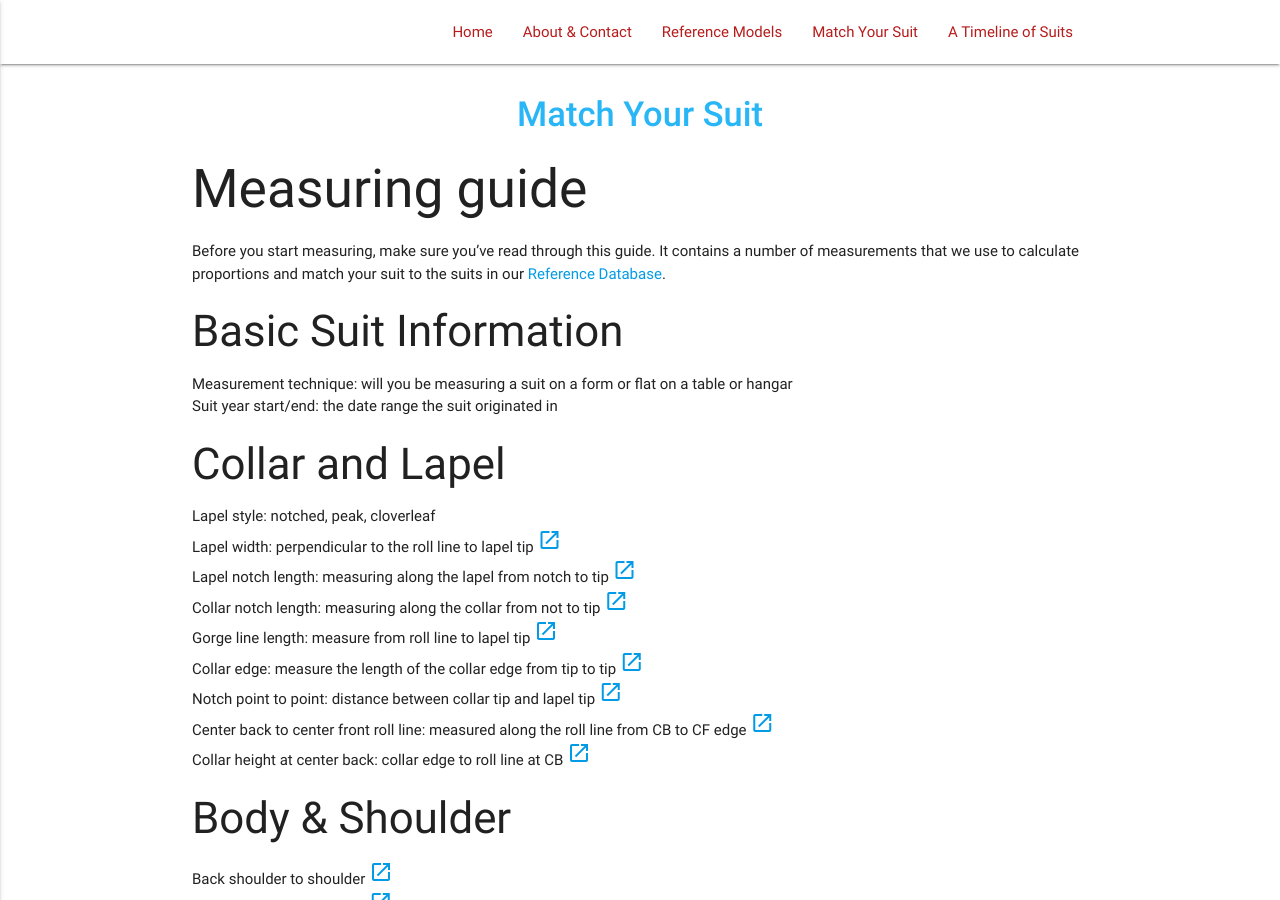
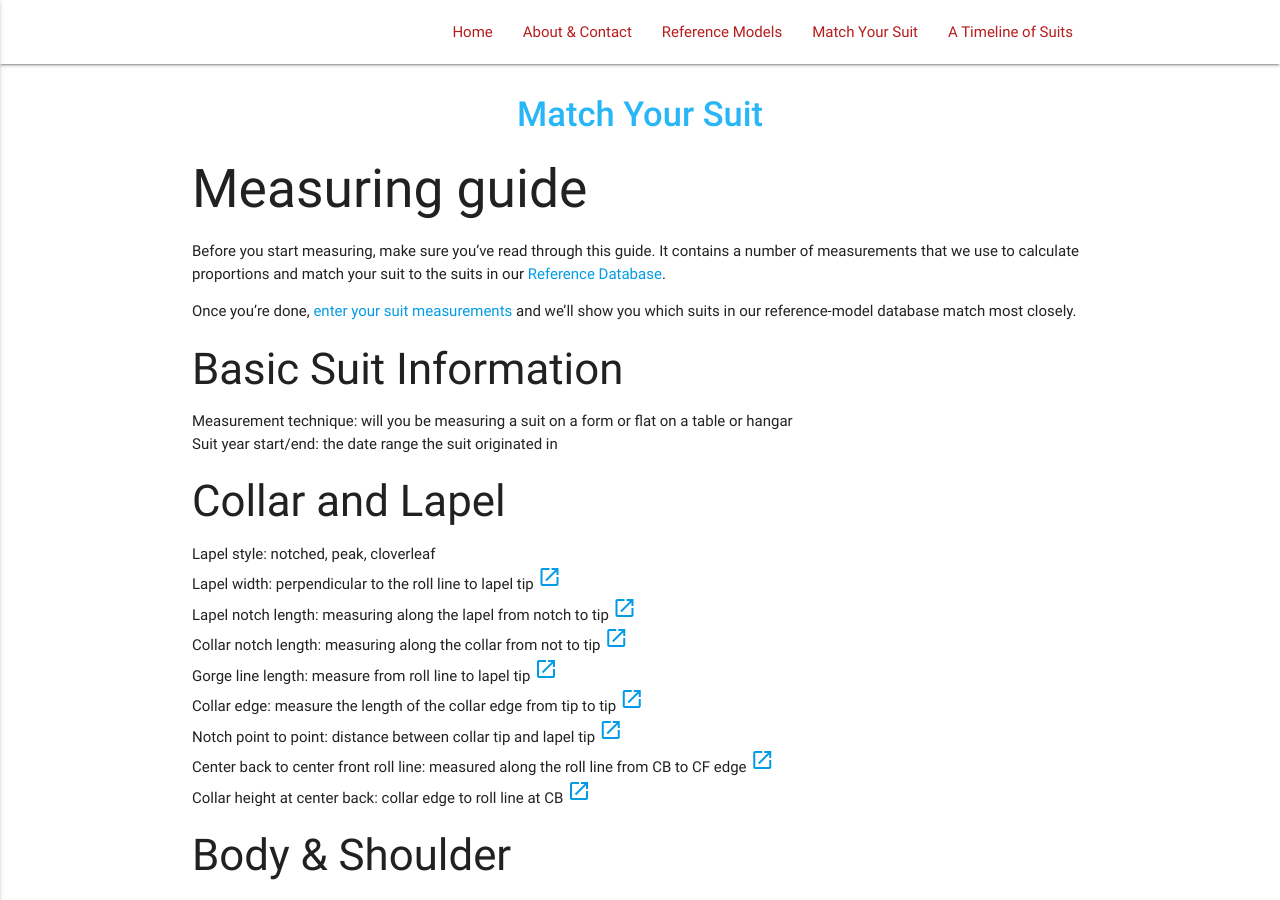
Before and after one commit to 20thCenturySuits/20thCenturySuits.github.io, a Jekyll site: the page built from pages/suitmatch.md, in a window 1280 px wide and 900 px high. Built offline with Jekyll 4.4.1, drawn with Linux system fonts in a browser that asks for light colours.

Commit message:
no message

```diff
--- a/pages/suitmatch.md
+++ b/pages/suitmatch.md
@@ -9,6 +9,8 @@ permalink: /suitmatch/
 ## Measuring guide
 
 Before you start measuring, make sure you've read through this guide. It contains a number of measurements that we use to calculate proportions and match your suit to the suits in our [Reference Database](/suitmatch).
+
+Once you're done, [enter your suit measurements](https://airtable.com/shrH8RqeQPgSZp4eG) and we'll show you which suits in our reference-model database match most closely.
 
 ### Basic Suit Information
 
```
